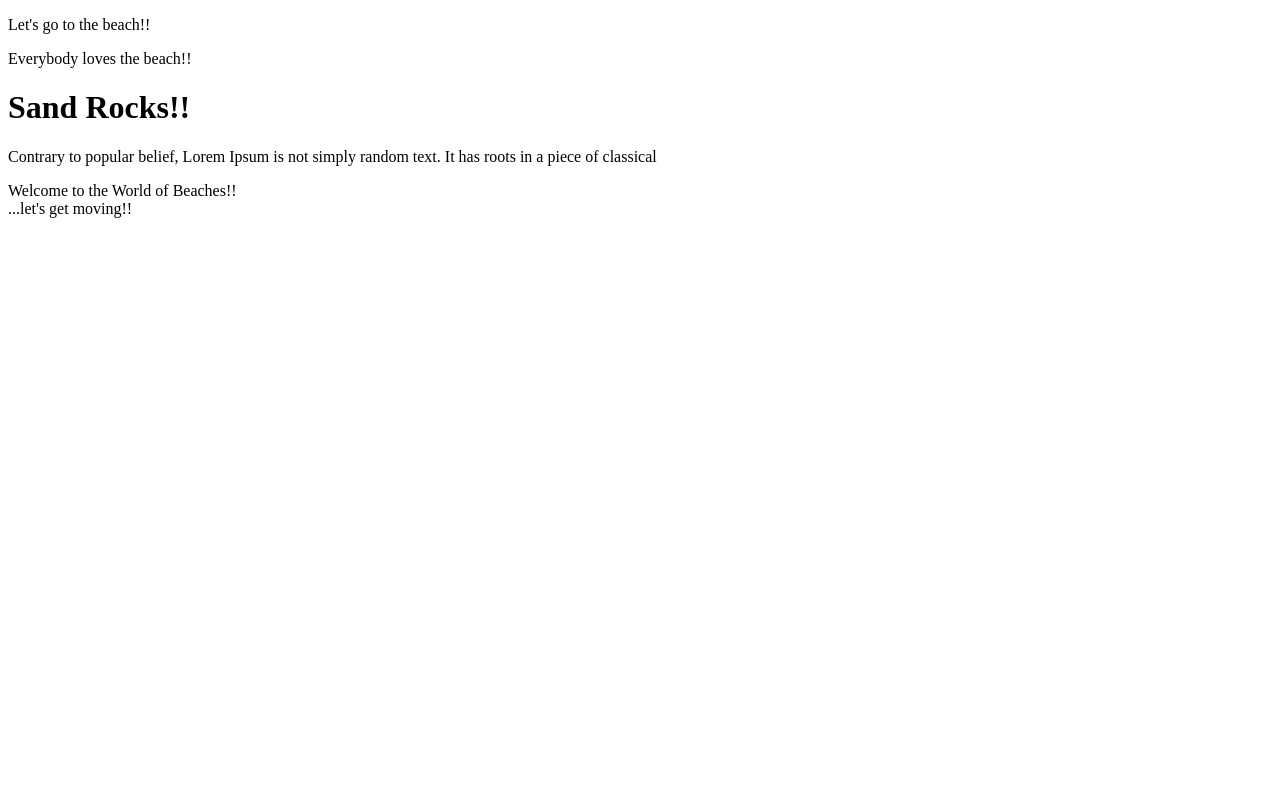
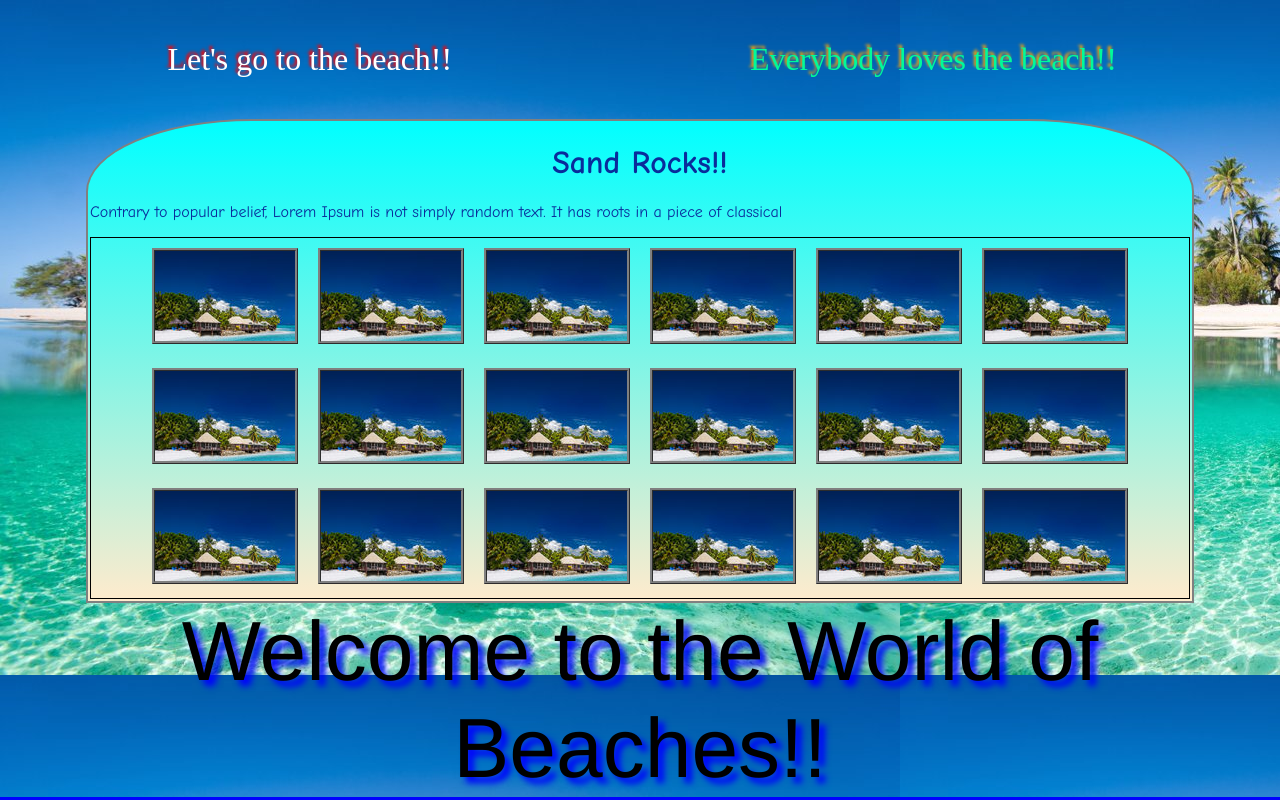
Before and after one commit to dunow33/beach_trip_store, a plain HTML site: page index.html in a window 1280 px wide. Shown: the top 800 px of the page. Drawn offline with Linux system fonts and the light colour scheme.

Commit message:
updated files

```diff
--- a/beach_trip_store.css
+++ b/beach_trip_store.css
@@ -1,7 +1,7 @@
 body {
 	margin: 0px;
 	padding: 0px;
-	background-image: url("../htmlfundamentals/img/beach.jpg");
+	background-image: url("../img/beach.jpg");
 	background-attachment: fixed;
 }
 
@@ -61,7 +61,7 @@ body {
 }
 
 .customDiv4 {
-	background-image: url("../htmlfundamentals/img/small_beach.jpg");
+	background-image: url("../img/small_beach.jpg");
 	border: 3px ridge grey;
 	width: 140px;
 	margin: 10px;
--- a/index.html
+++ b/index.html
@@ -1,8 +1,8 @@
 <!DOCTYPE html>
 <html>
 	<head>
-		<title></title>
-		<link rel="stylesheet" type="text/css" href="./0.03_cssMarginsandPadding.css">
+		<title>Welcome to the Beach!!</title>
+		<link rel="stylesheet" type="text/css" href="./beach_trip_store.css">
 	</head>
 	<body>
 	<!--<div class="topSurroundingDiv">-->
```
Also changed, not shown: firebase.json (added), img/beach.jpg (added), img/beach2.jpg (added), img/bluesky.jpg (added), img/maldives.jpg (added), img/small_beach.jpg (added), img/small_beach2.jpg (added), 1 other file.
